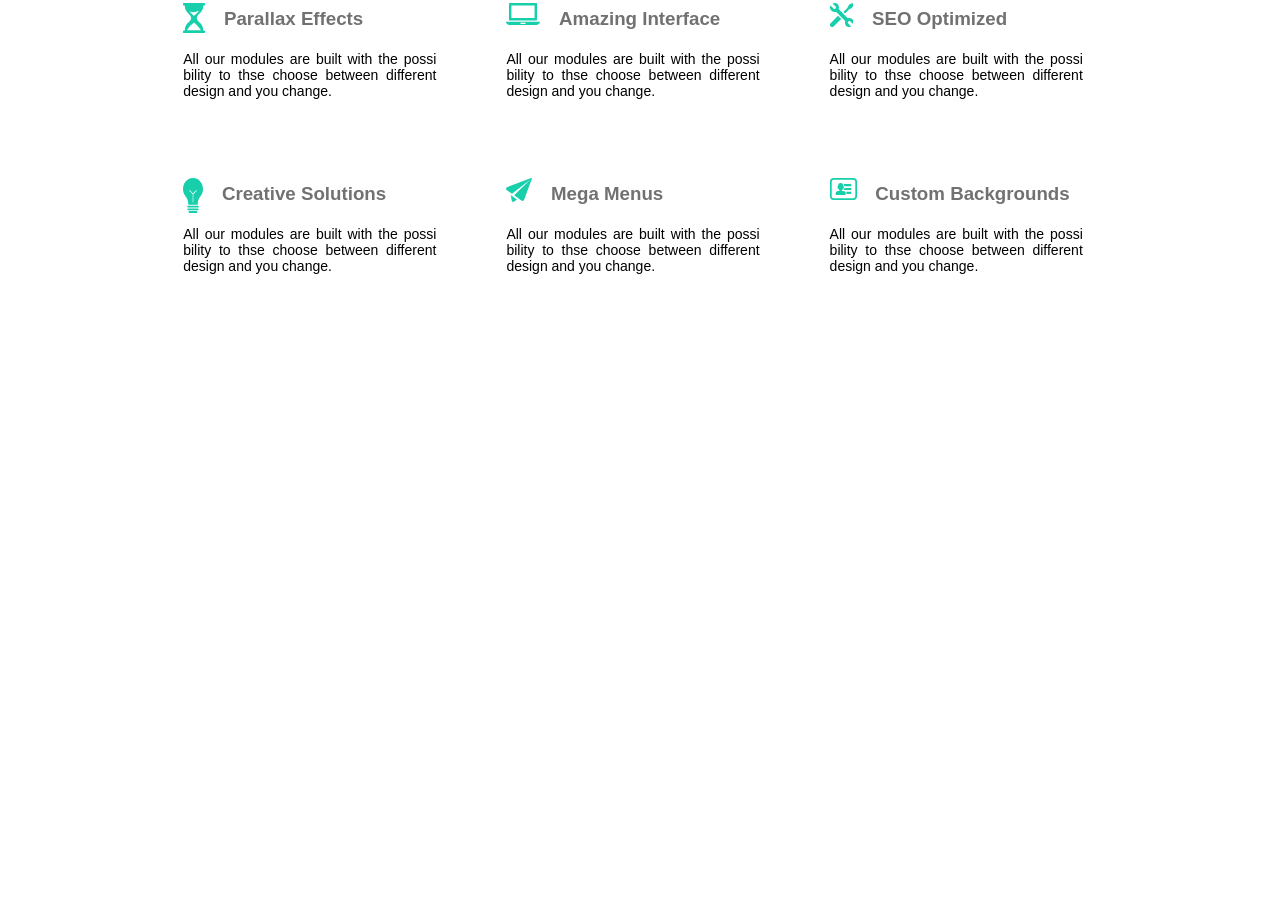
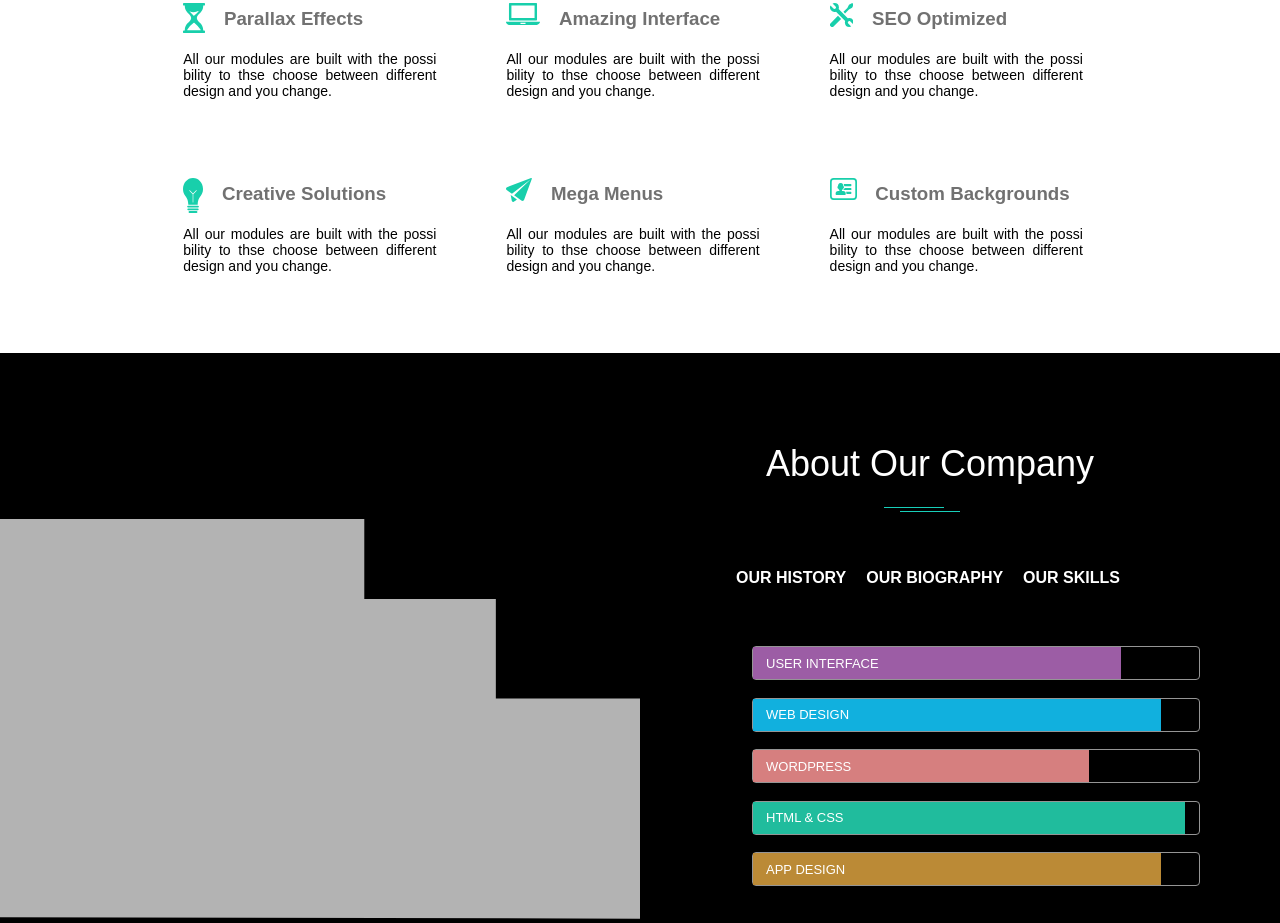
Before and after one commit to Andrey333229/Andrey333229.github.io, a plain HTML site: page index.html in a window 1280 px wide. Shown: the part 1723-2646 px from the top of the page. Before the commit the page ends 2076 px from the top, so only its background shows below. Drawn offline with Linux system fonts and the light colour scheme.

Commit message:
Add files via upload

```diff
--- a/assets/css/style.css
+++ b/assets/css/style.css
@@ -219,16 +219,19 @@ body{
 	position: relative;
 	top: 3em;
 	right: 16em;
+	border: none;
 }
 .underline#N2{
 	position: relative;
 	left: 1em;
 }
 .underline hr{
-	background: #18cfba;
+	background-color: #18cfba;
 	height: 1px;
 	width: 3.75em;
 	margin-bottom: 3px;
+	border: none;
+	color: #18cfba;
 }
 
 .wrapper{
@@ -266,3 +269,121 @@ body{
 	text-align: justify;
 	margin-right: 1em;
 }
+.AOC{
+	background: #000;
+	height: 30em;
+	width: 100%;
+	display: flex;
+	padding-top: 90px;
+}
+.AOC__left{
+	width: 50%;
+	display: flex;
+	justify-content: flex-end;
+	align-items: flex-end;
+}
+.GrayImg{
+}
+.GrayLine{
+	background: #b3b3b3;
+}
+.AOC__right{
+	width: 50%;
+	display: flex;
+	flex-direction: column;
+	align-items: center;
+}
+.AOC__title{
+	height: 75px;
+	width: 30em;
+	color: #fff;
+	display: flex;
+	text-align: center;
+}
+.AOC__title h1{
+	font-size: 36px;
+	font-weight: 500;
+	position: relative;
+	width: 100%;
+}
+.double-underline#N2{
+	position: relative;
+	top: 4em;
+}
+.history__title{
+	display: flex;
+	justify-content: space-between;
+	width: 20em;
+	height: 5em;
+	align-items: center;
+	position: relative;
+	top: 1em;
+	right: 2em;
+	width: 24em;
+}
+.history__title h2{
+	font-size: 16px;
+	font-weight: 700;
+	color: #fff;
+	text-transform: uppercase;
+	padding-top: 8px;
+}
+.history__title h2:hover{
+	border-top: 2px solid #18cfab;
+	color: #18cfab;
+}
+.skills{
+	margin-top: 3em;
+	margin-left: 2em;
+	width: 28em;
+	height: 15em;
+	color: #fff;
+	display: flex;
+	flex-direction: column;
+	justify-content: space-between;
+}
+.bar{
+	height: 2em;
+	display: flex;
+	align-items: center;
+	border-radius: 4px;
+	border: 1px solid #959595;
+}
+.bar hr{
+	position: absolute;
+	border: none;
+	height: 2em;
+	z-index: 1;
+}
+.bar h3{
+	font-size: 13px;
+	font-weight: 500;
+	text-transform: uppercase;
+	margin-left: 1em;
+	z-index: 2;
+}
+.bar#N1 hr{
+	background: #9c5da5;
+	color: #9c5da5;
+	width: 23em;
+}
+.bar#N2 hr{
+	background: #11b0de;
+	color: #11b0de;
+	width: 25.5em;
+}
+.bar#N3 hr{
+	width: 21em;
+	background: #d67f7f;
+	color: #d67f7f;
+}
+.bar#N4 hr{
+	width: 27em;
+	color: #20bc9d;
+	background: #20bc9d;
+}
+.bar#N5	hr{
+	width: 25.5em;
+	color: #bb8a36;
+	background: #BB8A36;
+}
--- a/index.html
+++ b/index.html
@@ -5,14 +5,14 @@
 	<meta name="viewport" content="width=device-widthinitial-scale=1.0">
 	<link rel="stylesheet" href="assets/css/style.css">
 	<title>Ham</title>
-	<link rel="icon" href="assets/images/Logo-Website.png">
+	<link rel="icon" href="assets/img/favicon.ico" alt="favicon.ico">
 </head>
 <body>
 	<header class="header">
 		<div class="logo">
-			<svg xmlns="http://www.w3.org/2000/svg" width="58" height="67" viewBox="0 0 58 67">
+			<g><svg xmlns="http://www.w3.org/2000/svg" width="58" height="67" viewBox="0 0 58 67">
   <path id="Polygon_1" data-name="Polygon 1" d="M447,77.825,418.485,95l-29-16.326L389,45.174,417.514,28l29,16.326Z" transform="translate(-389 -28)" fill="#18cfab"/>
-</svg>
+</svg></g>
 			<h1>H</h1>
 			<h2>the<span>Ham</span></h2>
 		</div>
@@ -43,32 +43,32 @@
 			<div class="next-slide">
 			<div class="slide__background"></div>
 			<div class="slide__arrow">
-			<div class="left__arrow"><svg xmlns="http://www.w3.org/2000/svg" width="14.042" height="24.341" viewBox="0 0 14.042 24.341">
+			<div class="left__arrow"><g><svg xmlns="http://www.w3.org/2000/svg" width="14.042" height="24.341" viewBox="0 0 14.042 24.341">
   <path id="Forma_1" data-name="Forma 1" d="M1580.641,869.782l2.657-2.84-8.729-9.331,8.729-9.33-2.657-2.84-11.386,12.17Z" transform="translate(-1569.255 -845.44)" fill="#878787"/>
-</svg></div>
-			<div class="right__arrow"><svg xmlns="http://www.w3.org/2000/svg" width="14.042" height="24.341" viewBox="0 0 14.042 24.341">
+</svg></g></div>
+			<div class="right__arrow"><g><svg xmlns="http://www.w3.org/2000/svg" width="14.042" height="24.341" viewBox="0 0 14.042 24.341">
   <path id="Forma_2" data-name="Forma 2" d="M1680.359,845.441l-2.657,2.84,8.729,9.33-8.729,9.331,2.657,2.841,11.386-12.172Z" transform="translate(-1677.702 -845.441)" fill="#fff"/>
-</svg>
+</svg></g>
 </div>
 			</div>
 		</div>
 		<div class="option">
-			<div id="first"><svg xmlns="http://www.w3.org/2000/svg" width="57.545" height="97" viewBox="0 0 57.545 97">
+			<div id="first"><g><svg xmlns="http://www.w3.org/2000/svg" width="57.545" height="97" viewBox="0 0 57.545 97">
   <path id="Option_1" data-name="Option 1" d="M229.562,1204a2.162,2.162,0,0,1-2.144-2.165v-4.964h35.966v4.964a2.162,2.162,0,0,1-2.143,2.165Zm-2.165-10.583c-10.01-10.25-15.089-21.179-15.861-25.87a4.336,4.336,0,0,1,4.147-5.372,4.877,4.877,0,0,1,4.009,2.306c.354.521.739,1.084,1.168,1.7,3.2,4.691,6.494,4.734,7.952,4.778h.032a.513.513,0,0,0,.139-.013H229a1.033,1.033,0,0,0,.89-1.029l.022-43.8c-.012-2.458,2.132-3.779,4.211-3.779a3.589,3.589,0,0,1,3.837,3.2c0,.044,2.765,27.071,2.776,27.158v.012h.011a5.268,5.268,0,0,1,3.472-1.083,9.059,9.059,0,0,1,1.661.16c1.832.37,13.836,4.28,19.783,6.242a4.857,4.857,0,0,1,3.334,4.635l-.022,17.269a14.33,14.33,0,0,1-1.983,7.28l-3.633,6.208ZM215.683,1125.2a18.005,18.005,0,1,1,27.092,15.708c-.76-7.4-1.607-15.664-1.607-15.708a6.6,6.6,0,0,0-2.594-4.68,7.469,7.469,0,0,0-4.437-1.419,7.726,7.726,0,0,0-5.487,2.21,6.833,6.833,0,0,0-1.939,4.821l-.011,15.848A18.189,18.189,0,0,1,215.683,1125.2Z" transform="translate(-211.455 -1106.997)" fill="#18cfab"/>
-</svg>
+</svg></g>
 
 				<h1>DIFFERENT THEME OPTION</h1></div>
-			<div id="second"><svg xmlns="http://www.w3.org/2000/svg" width="93" height="75" viewBox="0 0 93 75">
+			<div id="second"><g><svg xmlns="http://www.w3.org/2000/svg" width="93" height="75" viewBox="0 0 93 75">
   <path id="Option_2" data-name="Option 2" d="M748.294,1118l-12.244,18.418L723.4,1118Zm-14.188,22.63H706.943l13.58,51.4Zm-26.256-3.018H733.2l-12.674-18.448ZM705,1136.416,717.651,1118h-24.9ZM717.645,1193l-13.836-52.37H674Zm-43.6-55.388h28.114l-12.247-18.423Zm77.074-18.388-12.224,18.388h28.065Zm-13.878,21.406L723.4,1192.992l43.6-52.364Z" transform="translate(-674 -1117.998)" fill="#fff"/>
-</svg>
+</svg></g>
 <h1>FULLY CUSTOMIZABLE</h1></div>
-			<div id="third"><svg xmlns="http://www.w3.org/2000/svg" width="60" height="96" viewBox="0 0 60 96">
+			<div id="third"><g><svg xmlns="http://www.w3.org/2000/svg" width="60" height="96" viewBox="0 0 60 96">
   <path id="Option_3" data-name="Option 3" d="M1218,1182a3,3,0,0,1-3,3h-30a3,3,0,1,1,0-6h30A3,3,0,0,1,1218,1182Zm-3,6h-30a3,3,0,1,0,0,6h30a3,3,0,1,0,0-6Zm-21,15h12a6,6,0,0,0,6-6h-24A6,6,0,0,0,1194,1203Zm36-66c0,16.312-9.832,18.211-11.678,36a3,3,0,0,1-3,3h-30.645a3,3,0,0,1-3-3h-.006c-1.84-17.789-11.672-19.687-11.672-36a30,30,0,0,1,60,0Zm-17.854-9c-34.875,8.25-18,30-18,30,0-12,8.813-14.813,9-14.438-6.187,6-9,26.438-9,26.438h6v-12C1217.209,1158.935,1212.146,1130.059,1212.146,1128Z" transform="translate(-1170 -1106.997)" fill="#18cfab"/>
-</svg>
+</svg></g>
 <h1>UNLIMITED SUPPORT</h1></div>
-			<div id="fourth"><svg xmlns="http://www.w3.org/2000/svg" width="99" height="76" viewBox="0 0 99 76">
+			<div id="fourth"><g><svg xmlns="http://www.w3.org/2000/svg" width="99" height="76" viewBox="0 0 99 76">
   <path id="Option_4" data-name="Option 4" d="M1631,1193v-57.021h38.8V1193Zm18.348-4.694a1.87,1.87,0,1,0,1.868-1.83A1.856,1.856,0,0,0,1649.348,1188.3Zm-12.738-4.76h27.578l0-42.073h-27.58Zm67.333,8.563v-42.943H1730v42.943Zm11.858-3.329a1.5,1.5,0,1,0,1.5-1.471A1.492,1.492,0,0,0,1715.8,1188.778Zm-7.677-33.073v29.525c3.355.027,10.928,0,17.695-.034v-29.5Zm5.679-2.113h7.5V1153h-7.5Zm3.117-2.033a.63.63,0,1,0,.631-.616A.628.628,0,0,0,1716.919,1151.558Zm-44.622,22.495v-2.94h19.314v-1.425H1672.3v-3.253h28.813v7.618Zm0-9.813v-5.37h28.81v5.37Zm40.062-17.158v-24.719h-62.173v11.175h-5.478V1117h73.131v30.084Z" transform="translate(-1631 -1116.998)" fill="#fff"/>
-</svg>
+</svg></g>
 
 			<h1>RESPONSIVE ALL DEVICE</h1></div>
 		</div>
@@ -83,9 +83,9 @@
 		<div class="wrapper">
 			<section id="N1">
 				<div class="title__wrapper">
-<svg xmlns="http://www.w3.org/2000/svg" width="24.376" height="34" viewBox="0 0 24.376 34">
+<g><svg xmlns="http://www.w3.org/2000/svg" width="24.376" height="34" viewBox="0 0 24.376 34">
   <path id="Leaf" d="M411.2,1626a19.485,19.485,0,0,1-5.818,3.81c-22.386,8.1-12.945,23.9-12.637,23.948a12.873,12.873,0,0,1,2.951-3.437c10.76-7.918,12.947-17.029,12.947-17.029s-2.415,10.965-11.987,17.788c-2.114,1.506-3.546,5.215-4.152,8.921,0,0,1.5-.605,2.143-.771a11.939,11.939,0,0,1,1.665-4.615c13.379,1.594,17.761-9.2,18.333-12.958A23.263,23.263,0,0,0,411.2,1626Z" transform="translate(-390.513 -1625.997)" fill="#18cfab"/>
-</svg>
+</svg></g>
 
 					<h3>Retina Ready</h3>
 				</div>
@@ -93,9 +93,9 @@
 			</section>
 			<section id="N2">
 				<div class="title__wrapper">
-					<svg xmlns="http://www.w3.org/2000/svg" width="26.754" height="26.755" viewBox="0 0 26.754 26.755">
+					<g><svg xmlns="http://www.w3.org/2000/svg" width="26.754" height="26.755" viewBox="0 0 26.754 26.755">
   <path id="Blog" d="M821.02,1630.977a2.51,2.51,0,0,1,0,3.548l-1.182,1.183-3.549-3.548,1.182-1.183A2.512,2.512,0,0,1,821.02,1630.977Zm-17.736,14.189L802.1,1649.9l4.729-1.183,11.824-11.822-3.549-3.549Zm11.782-2.321v10.807H798.344v-16.721h10.81l3.344-3.344H795V1657h23.411v-17.5Z" transform="translate(-795 -1630.243)" fill="#18cfab"/>
-</svg>
+</svg></g>
 
 					<h3>Creative Blog Style</h3>
 				</div>
@@ -103,9 +103,9 @@
 			</section>
 			<section id="N3">
 				<div class="title__wrapper">
-					<svg xmlns="http://www.w3.org/2000/svg" width="27.747" height="27.745" viewBox="0 0 27.747 27.745">
+					<g><svg xmlns="http://www.w3.org/2000/svg" width="27.747" height="27.745" viewBox="0 0 27.747 27.745">
   <path id="Magnifier" d="M1227.306,1656.981l-6.366-6.365a12.265,12.265,0,0,0,3.678-3.678l6.366,6.365a2.6,2.6,0,1,1-3.678,3.678ZM1204,1640.4a10.4,10.4,0,1,1,10.4,10.4A10.405,10.405,0,0,1,1204,1640.4Zm2.6,0a7.8,7.8,0,1,0,7.8-7.8A7.812,7.812,0,0,0,1206.6,1640.4Zm1.734,0a6.076,6.076,0,0,1,6.069-6.069v1.733a4.342,4.342,0,0,0-4.335,4.335Z" transform="translate(-1203.999 -1629.998)" fill="#18cfab"/>
-</svg>
+</svg></g>
 
 					<h3>Icon Fonts</h3>
 				</div>
@@ -113,9 +113,9 @@
 			</section>
 			<section id="N4">
 				<div class="title__wrapper">
-					<svg xmlns="http://www.w3.org/2000/svg" width="22" height="29.999" viewBox="0 0 22 29.999">
+					<g><svg xmlns="http://www.w3.org/2000/svg" width="22" height="29.999" viewBox="0 0 22 29.999">
   <path id="Hourglass" d="M410.275,1814.569h.862a.86.86,0,0,0,.863-.858v-.856a.859.859,0,0,0-.863-.858H390.863a.859.859,0,0,0-.863.858v.856a.861.861,0,0,0,.863.858h.863c0,7.629,6.121,7.926,6.471,12.428-.35,4.5-6.471,4.8-6.471,12.429h-.863a.86.86,0,0,0-.863.858v.855a.86.86,0,0,0,.863.857h20.274a.859.859,0,0,0,.863-.857v-.855a.86.86,0,0,0-.863-.858h-.862c0-7.63-6.121-7.926-6.471-12.429C404.154,1822.5,410.275,1822.2,410.275,1814.569Zm-2.615,24.145a.428.428,0,0,1-.355.671H394.629a.429.429,0,0,1-.373-.648,23.994,23.994,0,0,1,6.454-6.914.443.443,0,0,1,.559.027A40.754,40.754,0,0,1,407.659,1838.715Zm-6.693-13.809-4.6-4.556a13.57,13.57,0,0,0,4.193.936c1.881,0,3.488-1.324,4.9-1.324S400.966,1824.906,400.966,1824.906Z" transform="translate(-390 -1811.998)" fill="#18cfab"/>
-</svg>
+</svg></g>
 
 					<h3>Parallax Effects</h3>
 				</div>
@@ -123,9 +123,9 @@
 			</section>
 			<section id="N5">
 				<div class="title__wrapper">
-					<svg xmlns="http://www.w3.org/2000/svg" width="33.99" height="22" viewBox="0 0 33.99 22">
+					<g><svg xmlns="http://www.w3.org/2000/svg" width="33.99" height="22" viewBox="0 0 33.99 22">
   <path id="Notebook" d="M799.458,1838c-3.938,0-4.446-3.07-4.451-3.1a.168.168,0,0,1,.041-.136.171.171,0,0,1,.13-.059h33.644a.171.171,0,0,1,.13.059.169.169,0,0,1,.041.136c-.005.031-.513,3.1-4.451,3.1Zm10.012-1.075h5.061v-1.146H809.47Zm-10.8-3.414a.694.694,0,0,1-.7-.688v-16.135a.693.693,0,0,1,.7-.688h26.654a.693.693,0,0,1,.7.688v16.135a.693.693,0,0,1-.7.688Zm1.745-2.409h23.164v-12.694H800.418Z" transform="translate(-795.005 -1815.998)" fill="#18cfab"/>
-</svg>
+</svg></g>
 
 					<h3>Amazing Interface</h3>
 				</div>
@@ -133,9 +133,9 @@
 			</section>
 			<section id="N6">
 				<div class="title__wrapper">
-				<svg xmlns="http://www.w3.org/2000/svg" width="23.783" height="24" viewBox="0 0 23.783 24">
+				<g><svg xmlns="http://www.w3.org/2000/svg" width="23.783" height="24" viewBox="0 0 23.783 24">
   <path id="Wrench" d="M1204.87,1835.16a2.262,2.262,0,0,0,0,3.179,2.216,2.216,0,0,0,3.151,0l7.314-7.38-3.151-3.178Zm18.279-13.677,3.182-1.663,1.669-3.254-1.554-1.569-3.224,1.685-1.647,3.212-3.878,3.913,1.573,1.59Zm.7,8.531-.3-.03a4.362,4.362,0,0,0-1.54.293l-9.144-9.229a4.51,4.51,0,0,0,.289-1.554l-.03-.3A4.459,4.459,0,0,0,1208.7,1815a4.377,4.377,0,0,0-1.91.449l2.96,2.987a1.481,1.481,0,0,1,.334.539,1.5,1.5,0,0,1-.334,1.578,1.467,1.467,0,0,1-1.05.44,1.572,1.572,0,0,1-1.05-.44l-2.96-2.986a4.462,4.462,0,0,0,3.709,6.395l.3.028a4.39,4.39,0,0,0,1.54-.291l9.143,9.227a4.517,4.517,0,0,0-.289,1.553l.031.3a4.458,4.458,0,0,0,4.424,4.194,4.364,4.364,0,0,0,1.91-.449l-2.96-2.987a1.488,1.488,0,0,1-.335-.538,1.51,1.51,0,0,1,.335-1.582,1.478,1.478,0,0,1,1.05-.438,1.454,1.454,0,0,1,.515.1,1.479,1.479,0,0,1,.535.336l2.96,2.987a4.46,4.46,0,0,0-3.709-6.392Z" transform="translate(-1204.217 -1814.998)" fill="#18cfab"/>
-</svg>
+</svg></g>
 
 				<h3>SEO Optimized</h3>
 				</div>
@@ -143,9 +143,9 @@
 			</section>
 			<section id="N7">
 				<div class="title__wrapper">
-					<svg xmlns="http://www.w3.org/2000/svg" width="20" height="35" viewBox="0 0 20 35">
+					<g><svg xmlns="http://www.w3.org/2000/svg" width="20" height="35" viewBox="0 0 20 35">
   <path id="Light" d="M403.49,2033h-6.984a.941.941,0,0,1-.005-1.881h7a.941.941,0,0,1,0,1.881Zm1.246-2.73h-9.471a.94.94,0,0,1,0-1.88h9.472a.94.94,0,0,1,0,1.88Zm-9.681-2.707a.952.952,0,0,1,0-1.9h9.891a.953.953,0,0,1,0,1.905Zm.254-2.812c-.229-5.641-1.708-6.854-2.778-8.469-1.785-2.691-2.53-4.494-2.53-7.312,0-6.053,4.4-10.97,9.838-10.97h.325c5.432,0,9.837,4.91,9.837,10.966,0,2.817-.745,4.63-2.53,7.323-1.068,1.614-2.549,2.822-2.778,8.464Zm1.078-14.5a.32.32,0,0,0-.007.446l3.324,3.462v8.088a.3.3,0,1,0,.595,0v-8.088l3.324-3.462a.32.32,0,0,0-.007-.446.309.309,0,0,0-.44,0l-3.174,3.3-3.174-3.3a.308.308,0,0,0-.222-.095A.3.3,0,0,0,396.386,2010.245Z" transform="translate(-390 -1997.997)" fill="#18cfab"/>
-</svg>
+</svg></g>
 
 					<h3>Creative Solutions</h3>
 				</div>
@@ -153,18 +153,18 @@
 			</section>
 			<section id="N8">
 				<div class="title__wrapper">
-					<svg xmlns="http://www.w3.org/2000/svg" width="25.893" height="23.894" viewBox="0 0 25.893 23.894">
+					<g><svg xmlns="http://www.w3.org/2000/svg" width="25.893" height="23.894" viewBox="0 0 25.893 23.894">
   <path id="Paper_airplane" data-name="Paper airplane" d="M801.578,2028.83a1.255,1.255,0,0,1-.742-.925l-1.026-5.557-.044-.244,6.246,4.434a34.606,34.606,0,0,1-3.244,2.2,1.273,1.273,0,0,1-1.19.1Zm8.841-1.213-7.225-5.21,16.6-16.2-18.772,14.635-5.286-3.811a1.608,1.608,0,0,1,.376-2.812l24.055-9.135a.582.582,0,0,1,.617.128.572.572,0,0,1,.139.609l-7.729,20.964a1.809,1.809,0,0,1-1.175,1.1,1.834,1.834,0,0,1-1.6-.266Z" transform="translate(-795.064 -2005.041)" fill="#18cfab"/>
-</svg>
+</svg></g>
 					<h3>Mega Menus</h3>
 				</div>
 				<p>All our modules are built with the possi bility to thse choose between different design and you change.</p>
 			</section>
 			<section id="N9">
 				<div class="title__wrapper">
-					<svg xmlns="http://www.w3.org/2000/svg" width="27.001" height="22.001" viewBox="0 0 27.001 22.001">
+					<g><svg xmlns="http://www.w3.org/2000/svg" width="27.001" height="22.001" viewBox="0 0 27.001 22.001">
   <path id="Face" d="M1207.656,2028a3.671,3.671,0,0,1-3.657-3.685v-14.63a3.671,3.671,0,0,1,3.657-3.685h19.688a3.671,3.671,0,0,1,3.656,3.685v14.63a3.67,3.67,0,0,1-3.656,3.685Zm-1.93-18.316v14.63a1.94,1.94,0,0,0,1.93,1.947h19.688a1.941,1.941,0,0,0,1.93-1.947v-14.63a1.94,1.94,0,0,0-1.93-1.946h-19.688A1.939,1.939,0,0,0,1205.726,2009.682Zm4.7,13.413a.805.805,0,0,1-.8-.811v-.709a2.554,2.554,0,0,1,2.543-2.564h.658a.62.62,0,0,0,.617-.621.48.48,0,0,0-.141-.339,4.467,4.467,0,0,1-.925-1.4.247.247,0,0,1-.128.036c-.369,0-.8-.822-.8-1.381s.05-1.012.42-1.012a.574.574,0,0,1,.1.013c.027-1.516.307-3.406,2.706-3.406,2.3,0,2.681,1.894,2.707,3.412a.573.573,0,0,1,.137-.019c.369,0,.42.454.42,1.012s-.434,1.381-.8,1.381a.267.267,0,0,1-.155-.061,4.476,4.476,0,0,1-.936,1.421.471.471,0,0,0-.141.337.62.62,0,0,0,.617.623h.657a2.553,2.553,0,0,1,2.543,2.564v.709a.805.805,0,0,1-.8.811Zm10.031-1.128v-.4a3.3,3.3,0,0,0-.508-1.755h4.84a.6.6,0,0,1,.6.6v.951a.6.6,0,0,1-.6.6Zm-3.078-3.919v-.571c.017-.031.037-.059.054-.091a2.072,2.072,0,0,0,1.156-1.489h6.2a.6.6,0,0,1,.595.6v.953a.6.6,0,0,1-.6.6Zm1.065-3.92a1.033,1.033,0,0,0-.359-.429,5.288,5.288,0,0,0-.413-1.72h7.118a.6.6,0,0,1,.6.6v.952a.6.6,0,0,1-.6.6Z" transform="translate(-1203.999 -2005.997)" fill="#18cfab"/>
-</svg>
+</svg></g>
 
 					<h3>Custom Backgrounds</h3>
 				</div>
@@ -172,5 +172,34 @@
 			</section>
 		</div>
 		</div>
+
+		<div class="AOC">
+			<div class="AOC__left">
+				<g><svg xmlns="http://www.w3.org/2000/svg" width="45em" viewBox="0 0 899 499">
+  <path id="Image_Here" data-name="Image Here" d="M0,2890V2393H554.75v100H719v124H899v275Z" transform="translate(0 -2393)" fill="#b3b3b3"/>
+</svg></g>
+
+			</div>
+		<div class="AOC__right">
+			<div class="AOC__title">
+			<h1>About Our Company</h1>
+			<div class="double-underline" id="N2">
+		<div class="underline" id="N1"><hr></div>
+		<div class="underline" id="N2"><hr></div>
+		</div>
+			</div>
+			<div class="history__title">
+				<h2>our history</h2>
+				<h2>our biography</h2>
+				<h2>our skills</h2>
+			</div>
+			<div class="skills">
+			<div class="bar" id="N1"><h3>user interface</h3><hr></div>
+			<div class="bar" id="N2"><hr><h3>web design</h3></div>
+			<div class="bar" id="N3"><hr><h3>wordpress</h3></div>
+			<div class="bar" id="N4"><hr><h3>html & css</h3></div>
+			<div class="bar" id="N5"><hr><h3>app design</h3></div>
+			</div>
+		</div>
 </body>
 </html>
```
Also changed, not shown: assets/img/favicon.ico (added), assets/svg/Hour Glass.svg (added), assets/svg/Polygon 1.svg (added).
